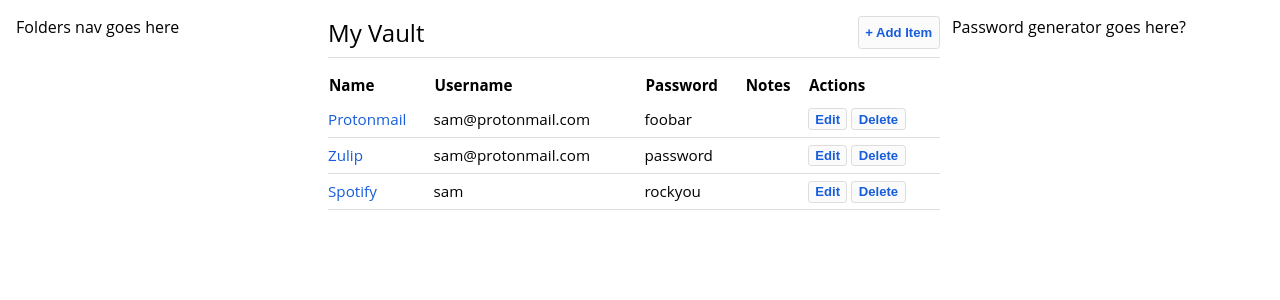
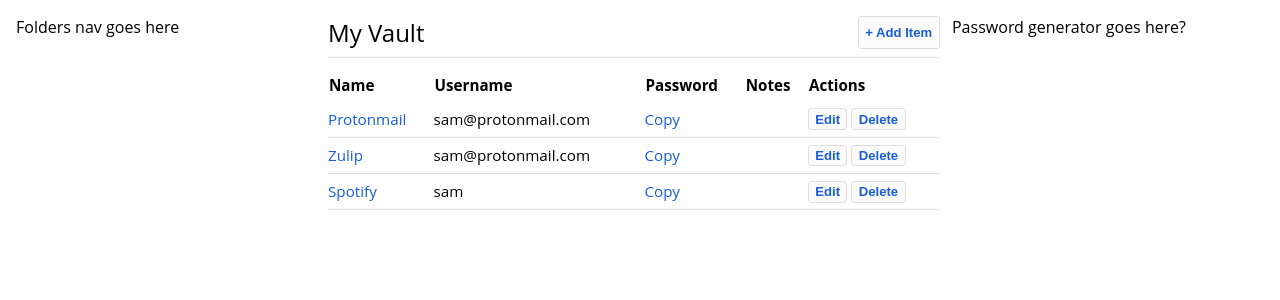
Before and after one commit to ikoide/django-password-manager, a Django app: page / in a window 1280 px wide. Shown: the part 56-356 px from the top of the page. Run offline with Django 4.2, Linux system fonts and the light colour scheme; a user stored in the database is signed in; data comes from the database, SQL or seed files in the repository; some libraries are stand-ins or nearby versions; some web fonts are replaced.

Commit message:
password copy to clipboard

```diff
--- a/dpm/apps/passwords/templates/passwords/vault.html
+++ b/dpm/apps/passwords/templates/passwords/vault.html
@@ -115,7 +115,7 @@
                 <tr>
                     <td><a href="{{ entry.uri }}" target="_blank">{{ entry.name}}</a></td>
                     <td>{{ entry.username }}</td>
-                    <td>{{ entry.password }}</td>
+                    <td><a onclick="navigator.clipboard.writeText('{{ entry.password }}');" style="cursor: pointer;">Copy</a></td>
                     <td>{{ entry.notes }}</td>
                     <td>
                         <button class="btn">Edit</button>
@@ -163,4 +163,10 @@
 openModalBtn.addEventListener("click", openModal);
 </script>
 
+<script>
+function copy(text) {
+     navigator.clipboard.writeText(text);
+ }
+</script>
+
 {% endblock content %}
```
Also changed, not shown: 1 other file.
